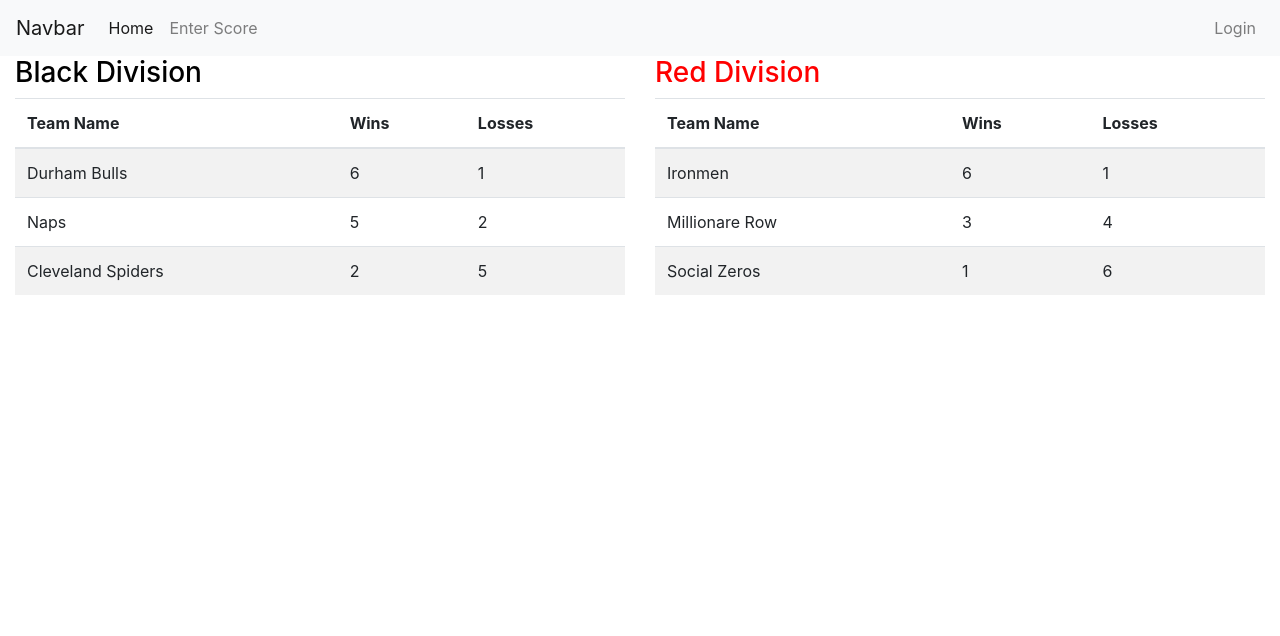
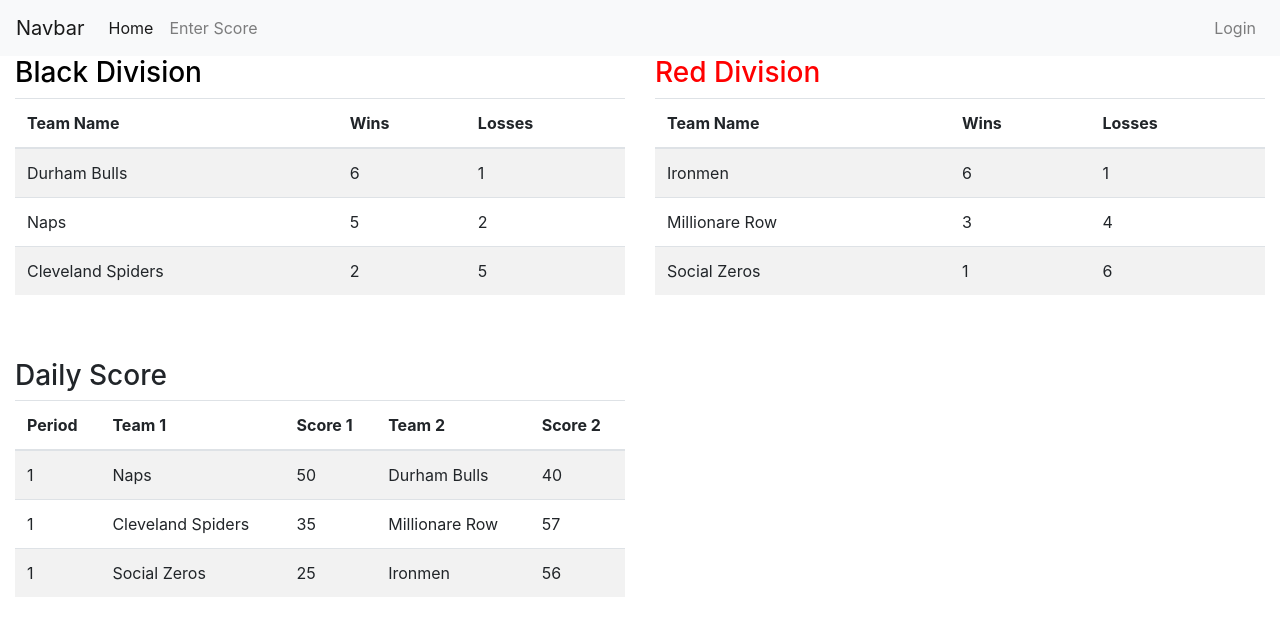
Before and after one commit to mattschreiber/tobbl-app, a React (Create React App) app: page / in a window 1280 px wide. Shown: the top 636 px of the page. Built offline with nearby package versions, Linux system fonts and the light colour scheme.

Commit message:
added daily score component

```diff
--- a/src/views/Home.js
+++ b/src/views/Home.js
@@ -1,4 +1,5 @@
 import React, {useState} from 'react';
+import DailyScore from '../components/DailyScore';
 import Standings from '../components/Standings';
 
 // home page
@@ -7,6 +8,12 @@ function Home() {
         {teamName: 'Naps', teamWins: 5, teamLosses: 2, division: 'Black'}, {teamName: 'Ironmen', teamWins: 6, teamLosses: 1, division: 'Red'}, {teamName: 'Social Zeros', teamWins: 1, teamLosses: 6, division: 'Red'}, {teamName: 'Millionare Row', teamWins: 3, teamLosses: 4, division: 'Red'},
         {teamName: 'Cleveland Spiders', teamWins: 2, teamLosses: 5, division: 'Black'}, {teamName: 'Durham Bulls', teamWins: 6, teamLosses: 1, division: 'Black'}
     ]);
+
+    const [scoreObj] = useState([
+        {period: 1, team1: "Naps", score1: 50, team2: "Durham Bulls", score2: 40},
+        {period: 1, team1: "Cleveland Spiders", score1: 35, team2: "Millionare Row", score2: 57},
+        {period: 1, team1: "Social Zeros", score1: 25, team2: "Ironmen", score2:56}
+    ])
 
     // const [division] = useState('');
 
@@ -20,6 +27,13 @@ function Home() {
                 <Standings props = {teamObj} division = "Red" />
             </div>
         </div>
+        <div className="row">
+            {/* <div className="col-lg-3"></div> */}
+            <div className="col-lg-6">
+                <DailyScore props = {scoreObj} />
+            </div>
+            {/* <div className="col-lg-3"></div> */}
+        </div>
         </div>
     )
 }
```
